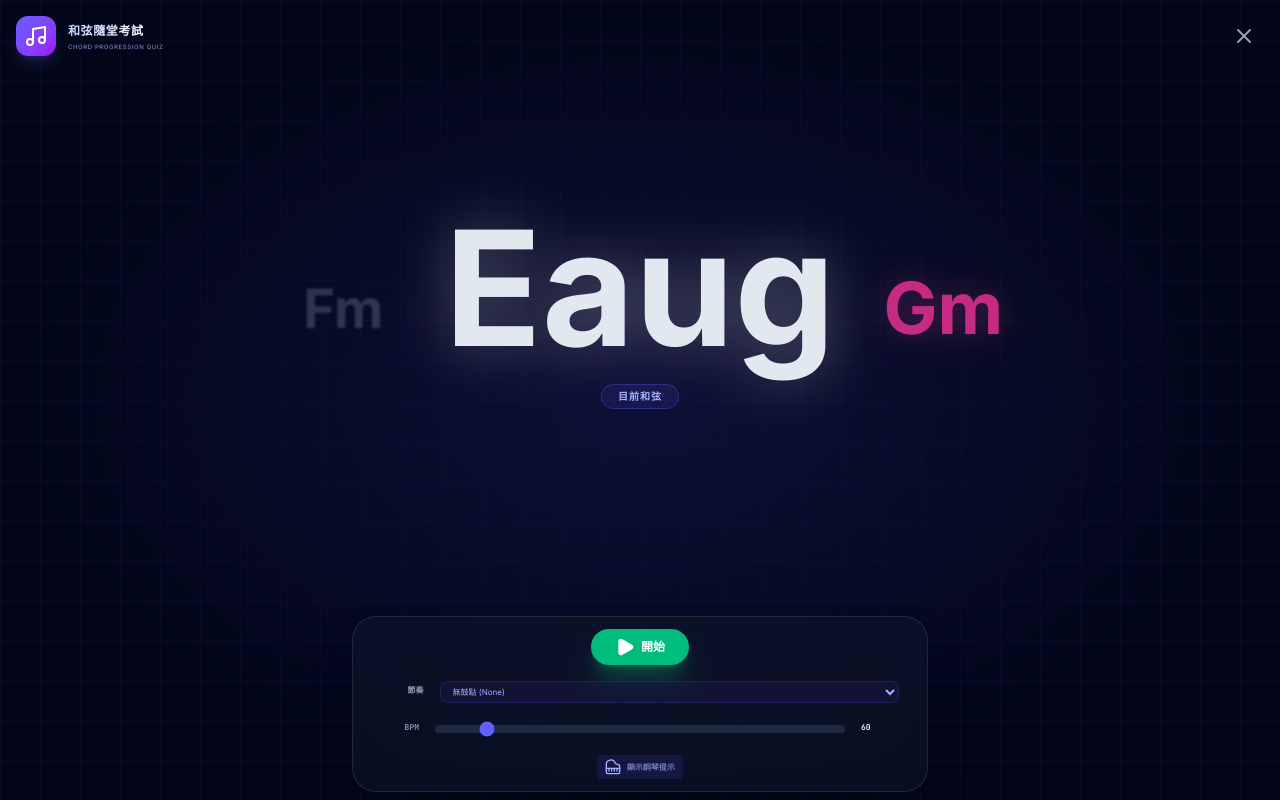
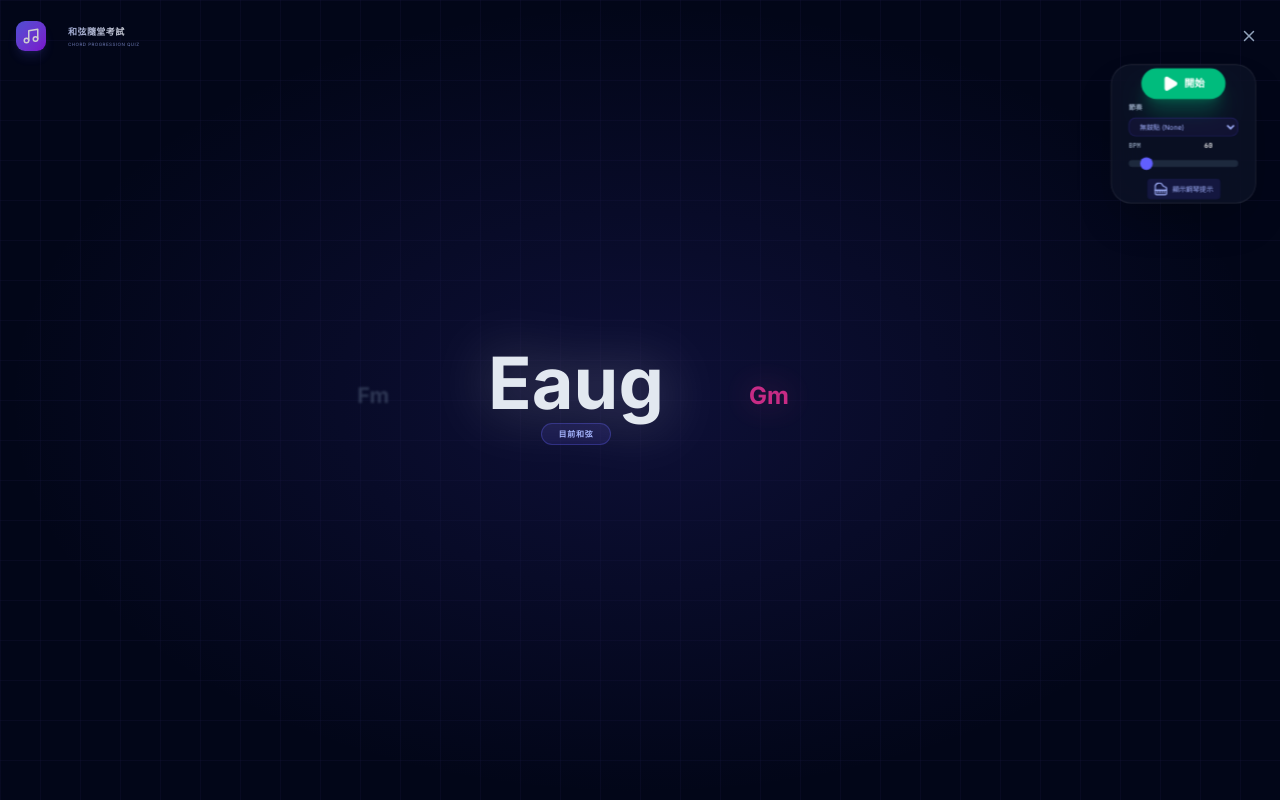
Before and after one commit to AymiMensa/ChordTree, a React (Vite) app: page / in a window 1280 px wide. Both pictures are taken after a click on the button "隨堂考試". Built offline with nearby package versions, Linux system fonts and the light colour scheme.

Commit message:
Fix PopQuiz layout on tablet landscape

```diff
--- a/src/components/PianoVisualizer.tsx
+++ b/src/components/PianoVisualizer.tsx
@@ -71,7 +71,7 @@ export const PianoVisualizer: React.FC<PianoVisualizerProps> = ({
   const totalWidth = 15 * keyWidth;
 
   return (
-    <div className="w-full bg-[#0a0f1d] border border-indigo-900/40 rounded-xl p-2 md:p-3 shadow-inner flex flex-col max-xl:landscape:flex-row items-stretch gap-3 md:gap-4 max-xl:landscape:gap-2 relative overflow-hidden backdrop-blur-sm">
+    <div className="w-full bg-[#0a0f1d] border border-indigo-900/40 rounded-xl p-2 md:p-3 shadow-inner flex flex-col landscape:flex-row items-stretch gap-3 md:gap-4 landscape:gap-2 relative overflow-hidden backdrop-blur-sm">
 
       {/* Fold/Unfold Header */}
       <div className="flex items-center justify-between px-1 md:hidden">
@@ -92,7 +92,7 @@ export const PianoVisualizer: React.FC<PianoVisualizerProps> = ({
       </div>
 
       {/* Left Area: Chord Details and Formula */}
-      <div className={`w-full max-xl:landscape:w-[45%] flex-col gap-2 min-w-0 max-xl:landscape:justify-center ${isExpanded ? 'flex' : 'hidden md:flex max-xl:landscape:flex'}`}>
+      <div className={`w-full landscape:w-[45%] flex-col gap-2 min-w-0 landscape:justify-center ${isExpanded ? 'flex' : 'hidden md:flex landscape:flex'}`}>
 
         {/* Card 1: Main details */}
         <div className="flex-1 bg-black/40 border border-indigo-950/80 rounded-lg p-2.5 md:p-3 flex flex-col justify-center shadow-lg relative overflow-hidden group mobile-landscape-card">
@@ -125,7 +125,7 @@ export const PianoVisualizer: React.FC<PianoVisualizerProps> = ({
              <button
                onClick={onPlayChordDirectly}
                title="播放當前和弦 (Play Current Chord)"
-               className="w-full bg-slate-800 hover:bg-slate-700 active:scale-[0.98] border border-slate-600 text-slate-200 font-medium py-1.5 rounded-md flex items-center justify-center gap-1.5 transition-all shadow text-[8px] md:text-[9px] max-xl:landscape:text-[6px] max-xl:landscape:py-1 max-xl:landscape:gap-1 mt-auto mobile-landscape-play-btn"
+               className="w-full bg-slate-800 hover:bg-slate-700 active:scale-[0.98] border border-slate-600 text-slate-200 font-medium py-1.5 rounded-md flex items-center justify-center gap-1.5 transition-all shadow text-[8px] md:text-[9px] max-lg:landscape:text-[6px] max-lg:landscape:py-1 max-lg:landscape:gap-1 landscape:py-1.5 landscape:text-[10px] mt-auto mobile-landscape-play-btn"
              >
                <Play className="w-3.5 h-3.5 fill-current text-slate-300" />
                播放和弦
@@ -145,7 +145,7 @@ export const PianoVisualizer: React.FC<PianoVisualizerProps> = ({
       </div>
 
       {/* Right Area: Keyboard Visualizer */}
-      <div className="shrink-0 flex flex-col items-center justify-center bg-indigo-950/20 p-2 md:p-3 max-xl:landscape:p-1 rounded-lg border border-indigo-900/40 w-full max-xl:landscape:w-[55%] min-w-0">
+      <div className="shrink-0 flex flex-col items-center justify-center bg-indigo-950/20 p-2 md:p-3 max-lg:landscape:p-1 landscape:p-2 rounded-lg border border-indigo-900/40 w-full landscape:w-[55%] min-w-0">
         <div className="text-[6px] md:text-[7px] font-mono text-slate-500 mb-2 flex flex-wrap items-center justify-between w-full gap-1" title="下方為鋼琴鍵盤可視化">
           <span>鍵盤可視化</span>
           <span className="bg-indigo-950 px-1 py-0.5 rounded text-indigo-400 border border-indigo-900 text-[5px] md:text-[6px]" title="顯示範圍">MIDI C3 - C5</span>
--- a/src/components/PopQuiz.tsx
+++ b/src/components/PopQuiz.tsx
@@ -103,10 +103,10 @@ export function PopQuiz({ onClose }: { onClose: () => void }) {
       {/* Header - Made transparent and absolute to save space on landscape */}
       <div className="absolute top-0 left-0 right-0 z-20 flex items-center justify-between p-2 sm:p-4 bg-transparent pointer-events-none">
         <div className="flex items-center gap-2 sm:gap-3 pointer-events-auto">
-          <div className="p-1 sm:p-2 bg-gradient-to-br from-indigo-500 to-purple-600 rounded-lg sm:rounded-xl shadow-lg shadow-indigo-500/20 max-xl:landscape:scale-50 origin-left">
+          <div className="p-1 sm:p-2 bg-gradient-to-br from-indigo-500 to-purple-600 rounded-lg sm:rounded-xl shadow-lg shadow-indigo-500/20 max-lg:landscape:scale-50 landscape:scale-75 landscape:opacity-80 origin-left">
             <Music className="w-3 h-3 sm:w-6 sm:h-6 text-white" />
           </div>
-          <div className="max-xl:landscape:scale-50 origin-left">
+          <div className="max-lg:landscape:scale-50 landscape:scale-75 landscape:opacity-80 origin-left">
             <h1 className="text-[7px] sm:text-[11px] md:text-[12px] font-black tracking-wider text-transparent bg-clip-text bg-gradient-to-r from-indigo-200 to-white">
               和弦隨堂考試
             </h1>
@@ -121,7 +121,7 @@ export function PopQuiz({ onClose }: { onClose: () => void }) {
               engineRef.current?.stop();
               onClose();
             }}
-            className="p-1.5 sm:p-2 rounded-full hover:bg-white/10 transition-colors pointer-events-auto max-xl:landscape:scale-50 origin-right"
+            className="p-1.5 sm:p-2 rounded-full hover:bg-white/10 transition-colors pointer-events-auto max-lg:landscape:scale-50 landscape:scale-75 origin-right"
           >
             <X className="w-4 h-4 sm:w-6 sm:h-6 text-slate-400 hover:text-white" />
           </button>
@@ -129,15 +129,15 @@ export function PopQuiz({ onClose }: { onClose: () => void }) {
       </div>
 
       {/* Main Content Area */}
-      <div className={`relative z-10 flex-1 flex flex-col max-xl:landscape:flex-row items-center justify-center p-1 sm:p-2 min-h-0 overflow-hidden pt-2 sm:pt-6 max-xl:landscape:pt-0`}>
+      <div className={`relative z-10 flex-1 flex flex-col landscape:flex-row items-center justify-center p-1 sm:p-2 min-h-0 overflow-hidden pt-2 sm:pt-6 landscape:pt-0`}>
 
         {/* Chord Flow Display */}
-        <div className={`flex flex-row items-center justify-center gap-2 sm:gap-6 md:gap-12 w-full max-w-5xl flex-1 min-h-0 max-xl:landscape:pr-12`}>
+        <div className={`flex flex-row items-center justify-center gap-2 sm:gap-6 md:gap-12 w-full max-w-5xl flex-1 min-h-0 max-lg:landscape:pr-12 landscape:pr-32`}>
 
           {/* Previous Chord */}
           <div className="flex-1 flex justify-end opacity-40 scale-75 md:scale-90 transition-all duration-300 blur-[1px]">
             {prevChord && (
-              <div className={`font-bold text-slate-500 whitespace-nowrap transition-all duration-300 ${showPiano ? 'text-xl sm:text-2xl md:text-4xl max-xl:landscape:text-[10px]' : 'text-2xl sm:text-4xl md:text-6xl max-xl:landscape:text-sm'}`}>
+              <div className={`font-bold text-slate-500 whitespace-nowrap transition-all duration-300 ${showPiano ? 'text-xl sm:text-2xl md:text-4xl max-lg:landscape:text-[10px] landscape:text-xl' : 'text-2xl sm:text-4xl md:text-6xl max-lg:landscape:text-sm landscape:text-2xl'}`}>
                 {prevChord}
               </div>
             )}
@@ -146,11 +146,11 @@ export function PopQuiz({ onClose }: { onClose: () => void }) {
           {/* Current Chord */}
           <div className="flex-none flex flex-col items-center justify-center min-w-[100px] sm:min-w-[150px] md:min-w-[250px] shrink-0">
             <div className={`font-black transition-all duration-300 drop-shadow-[0_0_30px_rgba(255,255,255,0.3)]
-                ${showPiano ? 'text-4xl sm:text-5xl md:text-7xl max-xl:landscape:text-4xl' : 'text-5xl sm:text-7xl md:text-[9rem] lg:text-[10rem] max-xl:landscape:text-6xl'}
+                ${showPiano ? 'text-4xl sm:text-5xl md:text-7xl max-lg:landscape:text-4xl landscape:text-5xl' : 'text-5xl sm:text-7xl md:text-[9rem] lg:text-[10rem] max-lg:landscape:text-6xl landscape:text-7xl'}
                 ${isPlaying ? 'text-white scale-110' : 'text-slate-200'}`}>
               {currentChord}
             </div>
-            <div className={`mt-1 px-2 sm:px-4 py-0.5 sm:py-1 rounded-full bg-indigo-900/30 border border-indigo-500/30 text-indigo-300 font-bold tracking-widest whitespace-nowrap transition-all duration-300 ${showPiano ? 'text-[5px] sm:text-[6px] max-xl:landscape:text-[4px] max-xl:landscape:px-1 max-xl:landscape:py-0' : 'text-[6px] sm:text-[8px] md:text-[10px] md:mt-4 max-xl:landscape:text-[5px] max-xl:landscape:mt-0.5'}`}>
+            <div className={`mt-1 px-2 sm:px-4 py-0.5 sm:py-1 rounded-full bg-indigo-900/30 border border-indigo-500/30 text-indigo-300 font-bold tracking-widest whitespace-nowrap transition-all duration-300 ${showPiano ? 'text-[5px] sm:text-[6px] max-lg:landscape:text-[4px] landscape:text-[6px] max-lg:landscape:px-1 max-lg:landscape:py-0' : 'text-[6px] sm:text-[8px] md:text-[10px] md:mt-4 max-lg:landscape:text-[5px] landscape:text-[8px] max-lg:landscape:mt-0.5 landscape:mt-1'}`}>
               目前和弦
             </div>
           </div>
@@ -158,7 +158,7 @@ export function PopQuiz({ onClose }: { onClose: () => void }) {
           {/* Next Chord */}
           <div className="flex-1 flex justify-start opacity-80 scale-90 md:scale-100 transition-all duration-300">
             {nextChord && (
-              <div className={`font-bold text-pink-500 drop-shadow-[0_0_15px_rgba(236,72,153,0.4)] whitespace-nowrap transition-all duration-300 ${showPiano ? 'text-xl sm:text-3xl md:text-5xl max-xl:landscape:text-[10px]' : 'text-3xl sm:text-5xl md:text-7xl max-xl:landscape:text-sm'}`}>
+              <div className={`font-bold text-pink-500 drop-shadow-[0_0_15px_rgba(236,72,153,0.4)] whitespace-nowrap transition-all duration-300 ${showPiano ? 'text-xl sm:text-3xl md:text-5xl max-lg:landscape:text-[10px] landscape:text-xl' : 'text-3xl sm:text-5xl md:text-7xl max-lg:landscape:text-sm landscape:text-2xl'}`}>
                 {nextChord}
               </div>
             )}
@@ -168,7 +168,7 @@ export function PopQuiz({ onClose }: { onClose: () => void }) {
 
         {/* Controls - Moved to right side on landscape */}
         <div className={`flex flex-col items-center bg-slate-900/60 backdrop-blur-xl rounded-2xl md:rounded-3xl border border-white/10 shadow-2xl w-full max-w-xl shrink-0 transition-all duration-300
-           max-xl:landscape:absolute max-xl:landscape:right-2 max-xl:landscape:top-7 max-xl:landscape:w-auto max-xl:landscape:min-w-[100px] max-xl:landscape:z-20 max-xl:landscape:p-1 max-xl:landscape:gap-1 max-xl:landscape:scale-[0.55] max-xl:landscape:origin-top-right
+           landscape:absolute landscape:right-2 md:landscape:right-6 landscape:top-4 md:landscape:top-10 landscape:w-auto landscape:min-w-[100px] landscape:z-20 landscape:p-1 landscape:gap-1 max-lg:landscape:scale-[0.55] landscape:scale-[0.85] landscape:origin-top-right
            ${showPiano ? 'mt-0 p-1.5 sm:p-2 gap-1' : 'mt-2 md:mt-6 p-2 md:p-3 gap-1.5 md:gap-3'}`}>
 
           {/* Play/Pause Button */}
@@ -196,8 +196,8 @@ export function PopQuiz({ onClose }: { onClose: () => void }) {
           </Tooltip>
 
           {/* Groove Selector */}
-          <div className="w-full flex items-center gap-1 sm:gap-4 px-1 sm:px-4 relative max-xl:landscape:flex-col max-xl:landscape:items-start max-xl:landscape:gap-0.5">
-            <span className="text-slate-400 font-bold text-[7px] sm:text-[8px] w-8 sm:w-12 text-right max-xl:landscape:text-left max-xl:landscape:w-auto whitespace-nowrap">節奏</span>
+          <div className="w-full flex items-center gap-1 sm:gap-4 px-1 sm:px-4 relative landscape:flex-col landscape:items-start landscape:gap-0.5">
+            <span className="text-slate-400 font-bold text-[7px] sm:text-[8px] w-8 sm:w-12 text-right landscape:text-left landscape:w-auto whitespace-nowrap">節奏</span>
             <Tooltip content="選擇伴奏鼓組律動" className="w-full">
               <select
                 value={activeGroove}
@@ -244,8 +244,8 @@ export function PopQuiz({ onClose }: { onClose: () => void }) {
           </div>
 
           {/* BPM Slider */}
-          <div className="w-full flex items-center gap-1 sm:gap-4 px-1 sm:px-4 relative max-xl:landscape:flex-col max-xl:landscape:items-start max-xl:landscape:gap-0.5">
-            <span className="text-slate-400 font-mono font-bold text-[7px] sm:text-[8px] w-8 sm:w-12 text-right max-xl:landscape:text-left max-xl:landscape:w-auto">BPM</span>
+          <div className="w-full flex items-center gap-1 sm:gap-4 px-1 sm:px-4 relative landscape:flex-col landscape:items-start landscape:gap-0.5">
+            <span className="text-slate-400 font-mono font-bold text-[7px] sm:text-[8px] w-8 sm:w-12 text-right landscape:text-left landscape:w-auto">BPM</span>
             <Tooltip content="調整節拍器速度" className="w-full flex">
               <input
                 type="range"
@@ -256,7 +256,7 @@ export function PopQuiz({ onClose }: { onClose: () => void }) {
                 className="flex-1 h-1.5 sm:h-2 bg-slate-800 rounded-lg appearance-none cursor-pointer accent-indigo-500 w-full"
               />
             </Tooltip>
-            <span className="text-white font-mono font-bold text-[7px] sm:text-[8px] w-8 sm:w-12 text-left max-xl:landscape:absolute max-xl:landscape:right-2 max-xl:landscape:top-0">{bpm}</span>
+            <span className="text-white font-mono font-bold text-[7px] sm:text-[8px] w-8 sm:w-12 text-left landscape:absolute landscape:right-2 landscape:top-0">{bpm}</span>
           </div>
 
           <Tooltip content={showPiano ? "隱藏下方鋼琴鍵盤提示" : "顯示下方鋼琴鍵盤提示"}>
@@ -274,7 +274,7 @@ export function PopQuiz({ onClose }: { onClose: () => void }) {
 
       {/* Piano Hint Footer */}
       <div className={`transition-all duration-500 ease-in-out border-t border-indigo-900/50 bg-slate-950 flex justify-center ${showPiano ? 'translate-y-0 opacity-100 mb-0' : 'translate-y-full opacity-0 absolute bottom-0 left-0 right-0 h-0 overflow-hidden'}`}>
-        <div className="w-full max-w-5xl mx-auto p-2 sm:p-4 max-xl:landscape:px-1 max-xl:landscape:py-0 scale-90 sm:scale-95 lg:scale-100 max-xl:landscape:scale-100 origin-bottom transition-transform duration-300">
+        <div className="w-full max-w-5xl mx-auto p-2 sm:p-4 max-lg:landscape:px-1 max-lg:landscape:py-0 landscape:px-4 landscape:py-2 scale-90 sm:scale-95 lg:scale-100 landscape:scale-100 origin-bottom transition-transform duration-300">
           <PianoVisualizer
              activeMidiNotes={getChordMidiNotes(currentChord)}
              chordType={null}
```
Also changed, not shown: 1 other file (tests, documents, lock files or other folders).
